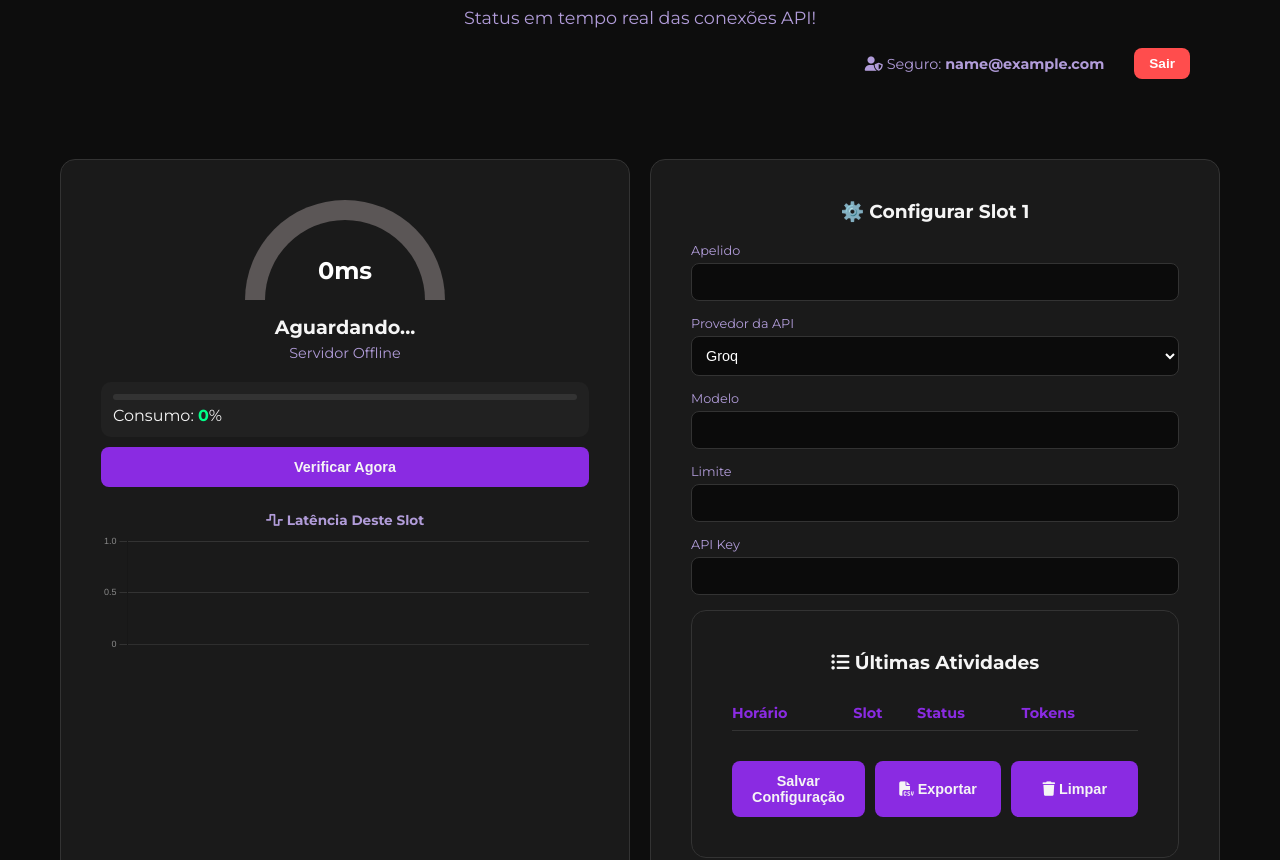
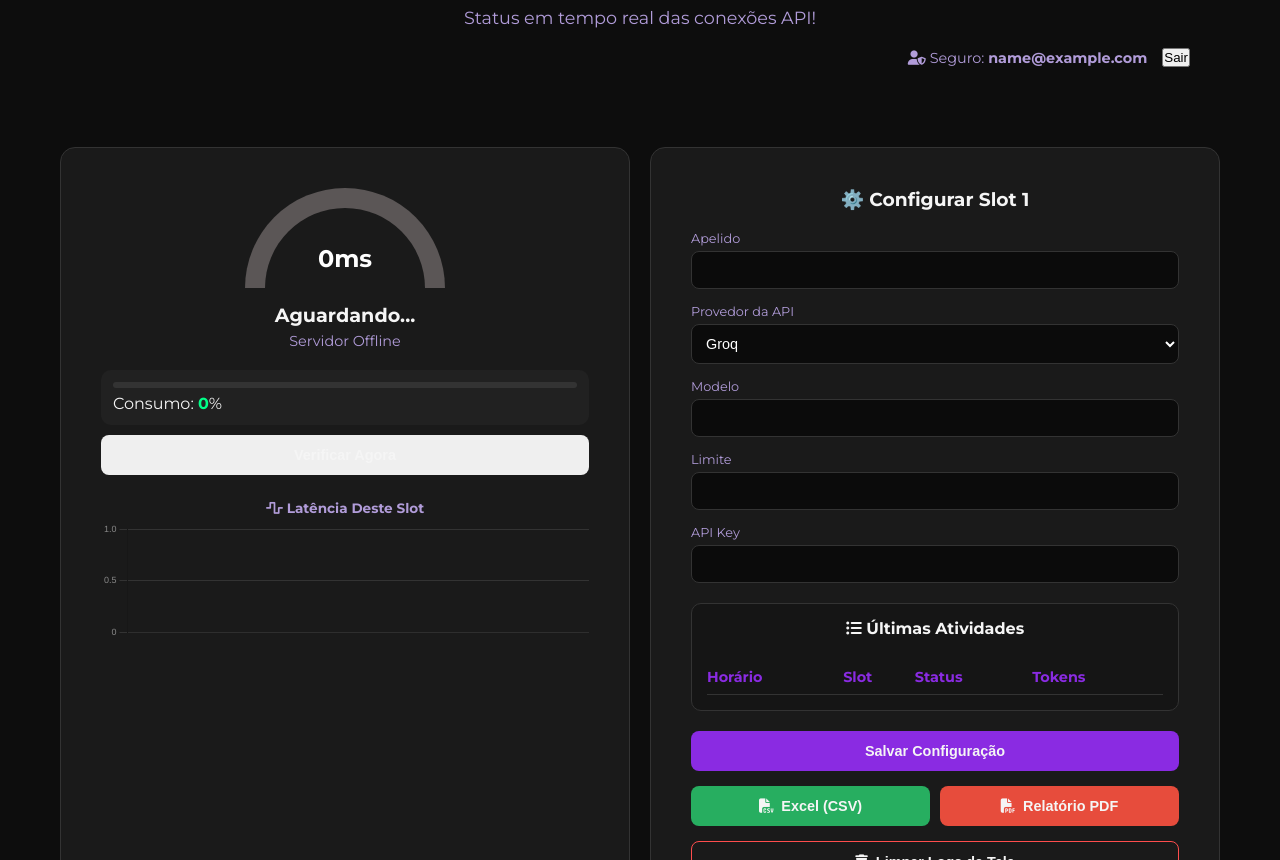
Before and after one commit to brunoferreirasalustiano/Meu-monitor-api, a website: page index.html in a window 1280 px wide. Shown: the part 92-952 px from the top of the page. Drawn offline with nearby package versions, Linux system fonts and the light colour scheme; no server answers; sample sign-in values are in the browser's storage.

Commit message:
feat: alterações necessárias para inserir pdf e arrumar bugs

```diff
--- a/index.html
+++ b/index.html
@@ -4,6 +4,8 @@
     <meta charset="UTF-8">
     <meta name="viewport" content="width=device-width, initial-scale=1.0">
     <title>API MONITOR - Bruno Salustiano</title>
+    <script src="https://cdnjs.cloudflare.com/ajax/libs/jspdf/2.5.1/jspdf.umd.min.js"></script>
+    <script src="https://cdnjs.cloudflare.com/ajax/libs/jspdf-autotable/3.5.25/jspdf.plugin.autotable.min.js"></script>
     <script src="https://cdn.jsdelivr.net/npm/chart.js"></script>
     <link href="https://fonts.googleapis.com/css2?family=Montserrat:wght@400;700&display=swap" rel="stylesheet">
     <link rel="stylesheet" href="style.css">
@@ -14,6 +16,7 @@
         <h1>API<span> MONITOR</span></h1>
         <p>Status em tempo real das conexões API!</p>
     </header>
+
     <div class="user-controls" style="display: flex; justify-content: flex-end; align-items: center; gap: 15px; width: 95%; max-width: 1100px; margin: 0 auto 20px auto;">
         <span id="usuario-logado" style="color: var(--accent-lila); font-size: 0.9rem;">
             <i class="fas fa-id-badge"></i> Carregando...
@@ -22,12 +25,8 @@
     </div>
 
     <main id="dashboard">
-
         <section class="painel-geral" id="painel-geral">
             </section>
-
-
-
 
         <section class="conteudo-monitor">
             <article class="api-card">
@@ -87,8 +86,9 @@
                         <label>API Key</label>
                         <input type="password" id="api-key" required>
                     </div>
-                    <div class="card logs-container">
-                        <h3><i class="fas fa-list-ul"></i> Últimas Atividades</h3>
+
+                    <div class="card logs-container" style="margin-top: 20px; background: rgba(0,0,0,0.2); padding: 15px; border-radius: 10px;">
+                        <h3 style="font-size: 1rem;"><i class="fas fa-list-ul"></i> Últimas Atividades</h3>
                         <div class="table-responsive">
                             <table id="tabela-logs">
                                 <thead>
@@ -99,20 +99,25 @@
                                         <th>Tokens</th>
                                     </tr>
                                 </thead>
-                                <tbody id="corpo-logs">
-                                </tbody>
+                                <tbody id="corpo-logs"></tbody>
                             </table>
                         </div>
-                    <div class="botoes-form">
-                        <div class="botoes-form">
+                    </div>
+
+                    <div class="botoes-form" style="display: flex; flex-direction: column; gap: 15px; margin-top: 20px;">
                         <button type="submit" class="btn-salvar">Salvar Configuração</button>
 
-    <button type="button" onclick="baixarRelatorio()" class="btn-exportar">
-        <i class="fas fa-file-csv"></i> Exportar
+                        <div class="export-actions" style="display: flex; gap: 10px; justify-content: center;">
+                            <button type="button" onclick="baixarRelatorio(event)" class="btn-csv" style="flex: 1; background: #27ae60;">
+                                <i class="fas fa-file-csv"></i> Excel (CSV)
                             </button>
+                            <button type="button" onclick="gerarRelatorioPDF()" class="btn-pdf" style="flex: 1; background: #e74c3c;">
+                                <i class="fas fa-file-pdf"></i> Relatório PDF
+                            </button>
+                        </div>
 
                         <button type="button" onclick="limparLogs()" class="btn-limpar">
-        <i class="fas fa-trash"></i> Limpar
+                            <i class="fas fa-trash"></i> Limpar Logs da Tela
                         </button>
                     </div>
                 </form>
@@ -126,5 +131,4 @@
 
     <script src="script.js"></script>
 </body>
-
 </html>
--- a/script.js
+++ b/script.js
@@ -358,45 +358,99 @@ window.onload = () => {
 // ==========================================
 // 7. EXPORTAR RELATÓRIO PARA CSV
 // ==========================================
-function baixarRelatorio(event) {
+async function baixarRelatorio(event) {
     if (event) event.preventDefault();
+    const token = localStorage.getItem('token_monitor');
 
-    const tabela = document.getElementById('tabela-logs');
-    const linhas = tabela.querySelectorAll('tr');
+    try {
+        // 1. Busca TODOS os dados do banco
+        const response = await fetch(`${API_URL}/relatorio-exportar`, {
+            headers: { 'Authorization': `Bearer ${token}` }
+        });
+        const result = await response.json();
 
-    if (linhas.length <= 1) {
-        alert("⚠️ Não há logs registrados para exportar!");
-        return;
+        if (!result.sucesso || result.dados.length === 0) {
+            return alert("⚠️ Não há dados no banco para exportar!");
         }
 
-    let csv = [];
+        // 2. Monta o cabeçalho do CSV
+        let csv = ["Data/Hora,Slot,Modelo,Latencia(ms),Tokens"];
 
-    for (let i = 0; i < linhas.length; i++) {
-        let linhaArray = [];
-        let colunas = linhas[i].querySelectorAll('td, th');
+        // 3. Adiciona as linhas do banco
+        result.dados.forEach(row => {
+            const dataFormatada = new Date(row.criado_em).toLocaleString('pt-BR');
+            csv.push(`"${dataFormatada}","${row.slot_nome}","${row.modelo_real}","${row.latencia}","${row.tokens}"`);
+        });
 
-        for (let j = 0; j < colunas.length; j++) {
-            let texto = colunas[j].innerText.replace(/(\r\n|\n|\r)/gm, "").trim();
-            linhaArray.push(`"${texto}"`);
+        // 4. Gera o download
+        const csvString = csv.join('\n');
+        const blob = new Blob([csvString], { type: 'text/csv;charset=utf-8;' });
+        const url = URL.createObjectURL(blob);
+        const link = document.createElement('a');
+        link.href = url;
+        link.download = `relatorio_completo_api_${new Date().toLocaleDateString().replace(/\//g, '-')}.csv`;
+        link.click();
+
+    } catch (error) {
+        alert("❌ Erro ao gerar relatório do banco.");
     }
-        csv.push(linhaArray.join(','));
 }
 
-    const csvString = csv.join('\n');
-    const blob = new Blob([csvString], { type: 'text/csv;charset=utf-8;' });
-    const link = document.createElement('a');
-    const url = URL.createObjectURL(blob);
+async function gerarRelatorioPDF() {
+    const { jsPDF } = window.jspdf;
+    const doc = new jsPDF();
+    const token = localStorage.getItem('token_monitor');
 
-    const dataHoje = new Date().toLocaleDateString('pt-BR').replace(/\//g, '-');
-    link.setAttribute('href', url);
-    link.setAttribute('download', `relatorio_api_monitor_${dataHoje}.csv`);
-    link.style.visibility = 'hidden';
+    try {
+        // 1. Busca os dados reais do Supabase
+        const response = await fetch(`${API_URL}/relatorio-exportar`, {
+            headers: { 'Authorization': `Bearer ${token}` }
+        });
+        const result = await response.json();
 
-    document.body.appendChild(link);
-    link.click();
-    document.body.removeChild(link);
+        if (!result.sucesso || result.dados.length === 0) {
+            return alert("⚠️ Sem dados para gerar o PDF.");
         }
 
+        // 2. Cabeçalho Personalizado (O "Toque de Classe")
+        doc.setFontSize(18);
+        doc.setTextColor(138, 43, 226); // Aquele roxo (BlueViolet) que você usa
+        doc.text("Relatório de Performance - API Monitor", 14, 22);
+
+        doc.setFontSize(10);
+        doc.setTextColor(100);
+        const dataGeracao = new Date().toLocaleString('pt-BR');
+        doc.text(`Gerado em: ${dataGeracao} | Desenvolvedor: Bruno`, 14, 30);
+
+        // 3. Montando a Tabela com autoTable
+        const colunas = ["Data/Hora", "Slot", "Modelo", "Latência", "Tokens"];
+        const linhas = result.dados.map(row => [
+            new Date(row.criado_em).toLocaleString('pt-BR'),
+            row.slot_nome,
+            row.modelo_real,
+            `${row.latencia}ms`,
+            `+${row.tokens}`
+        ]);
+
+        doc.autoTable({
+            startY: 40,
+            head: [colunas],
+            body: linhas,
+            theme: 'grid',
+            headStyles: { fillColor: [138, 43, 226], textColor: [255, 255, 255] }, // Cabeçalho Roxo
+            alternateRowStyles: { fillColor: [245, 245, 255] }, // Linhas zebradas
+            styles: { fontSize: 9 }
+        });
+
+        // 4. Download do Arquivo
+        const dataNome = new Date().toLocaleDateString().replace(/\//g, '-');
+        doc.save(`Relatorio_API_Bruno_${dataNome}.pdf`);
+
+    } catch (error) {
+        console.error("Erro no PDF:", error);
+        alert("❌ Falha ao gerar PDF profissional.");
+    }
+}
 // ==========================================
 // 8. CONTROLE DE ATUALIZAÇÃO AUTOMÁTICA
 // ==========================================
--- a/style.css
+++ b/style.css
@@ -174,53 +174,80 @@ td { padding: 8px 0; border-bottom: 1px solid #222; }
 .status-ok { color: var(--success-green); font-weight: bold; }
 .token-badge { background: var(--primary-purple); padding: 2px 6px; border-radius: 4px; font-size: 0.75rem; }
 
-/* ==========================================
+/* ===============================
    8. BOTÕES GERAIS E GRUPO DE BOTÕES
 ========================================== */
-
-/* Botões do dashboard continuam com width 100% para celular */
-#dashboard button { background-color: var(--primary-purple); color: var(--text-white); border: none; padding: 12px 20px; border-radius: 8px; cursor: pointer; font-weight: bold; transition: 0.2s; width: 100%; margin-top: 10px; font-size: 0.9rem; }
-#dashboard button:hover { filter: brightness(1.2); }
-
-.botoes-form { display: flex; flex-direction: column; gap: 10px; margin-top: 15px; }
-
-.btn-exportar { background-color: #28a745; margin-top: 0 !important; }
-.btn-exportar:hover { background-color: #218838; }
-
-.btn-limpar { background-color: transparent; border: 1px solid var(--error-red); color: var(--error-red); margin-top: 0 !important; }
-.btn-limpar:hover { background-color: var(--error-red); color: white; }
-
-
-.btn-logout {
-    background-color: var(--error-red);
-    width: auto;
-    margin-top: 0;
-    color: white;
-    padding: 8px 15px;
-    font-size: 0.85rem;
-    margin-left: 15px;
+#dashboard button {
+    color: var(--text-white);
     border: none;
+    padding: 12px 20px;
     border-radius: 8px;
     cursor: pointer;
     font-weight: bold;
     transition: 0.2s;
+    width: 100%;
+    margin-top: 10px;
+    font-size: 0.9rem;
+    display: flex;
+    align-items: center;
+    justify-content: center;
+    gap: 8px; /* Espaço entre o ícone e o texto */
 }
-.btn-logout:hover { filter: brightness(1.2); }
 
+/* Cores Específicas */
+.btn-salvar { background-color: var(--primary-purple) !important; }
+.btn-csv { background-color: #27ae60 !important; } /* Verde Excel */
+.btn-pdf { background-color: #e74c3c !important; } /* Vermelho PDF */
+
+.btn-limpar {
+    background-color: transparent !important;
+    border: 1px solid var(--error-red) !important;
+    color: var(--error-red);
+}
+
+.btn-limpar:hover {
+    background-color: var(--error-red) !important;
+    color: white;
+}
+
+/* Container dos botões de exportação */
+.export-actions {
+    display: flex;
+    gap: 10px;
+    width: 100%;
+}
+
+.export-actions button {
+    margin-top: 0 !important; /* Remove margem extra dentro do grupo */
+}
+
+#dashboard button:hover {
+    filter: brightness(1.2);
+    transform: translateY(-2px);
+}
 /* ==========================================
    9. RESPONSIVIDADE (TABLET E DESKTOP)
 ========================================== */
 
+/* Ajustes para Tablets (Telas maiores que 768px) */
 @media (min-width: 768px) {
     #dashboard { padding: 20px; }
     .painel-geral { gap: 20px; }
     .api-card, .config-container, .logs-container { padding: 40px; }
 
+    /* Organização dos botões no Tablet */
     .botoes-form {
+        flex-direction: column; /* Mantém em coluna para não apertar */
+        gap: 15px;
+    }
+
+    /* Faz o Excel e o PDF ficarem lado a lado */
+    .export-actions {
         flex-direction: row;
-        justify-content: space-between;
+        gap: 10px;
     }
-    .botoes-form button { margin-top: 0 !important; flex: 1; }
+
+    .botoes-form button { margin-top: 0 !important; }
 
     .nome-do-modelo { font-size: 1.2rem; }
     .gauge { width: 200px; height: 100px; }
@@ -232,8 +259,8 @@ td { padding: 8px 0; border-bottom: 1px solid #222; }
     .token-badge { padding: 3px 8px; font-size: 0.8rem; }
 }
 
+/* Ajustes para Computadores (Telas maiores que 1024px) */
 @media (min-width: 1024px) {
-    /*  MINI-CARDS PARA AUTO-FIT NO DESKTOP */
     .painel-geral {
         grid-template-columns: repeat(auto-fit, minmax(220px, 1fr));
     }
@@ -243,10 +270,8 @@ td { padding: 8px 0; border-bottom: 1px solid #222; }
         gap: 10px;
         text-align: left;
     }
-    .mini-card-header { font-size: 1.1rem; }
-    .mini-card-modelo { font-size: 0.85rem; }
-    .mini-card-consumo { font-size: 0.9rem; }
 
+    /* Faz o monitor e a configuração ficarem um ao lado do outro */
     .conteudo-monitor {
         flex-direction: row;
         align-items: stretch;
```
Also changed, not shown: server.js (+38 -0 lines). Lines whose indentation alone changed are shown as unchanged.
